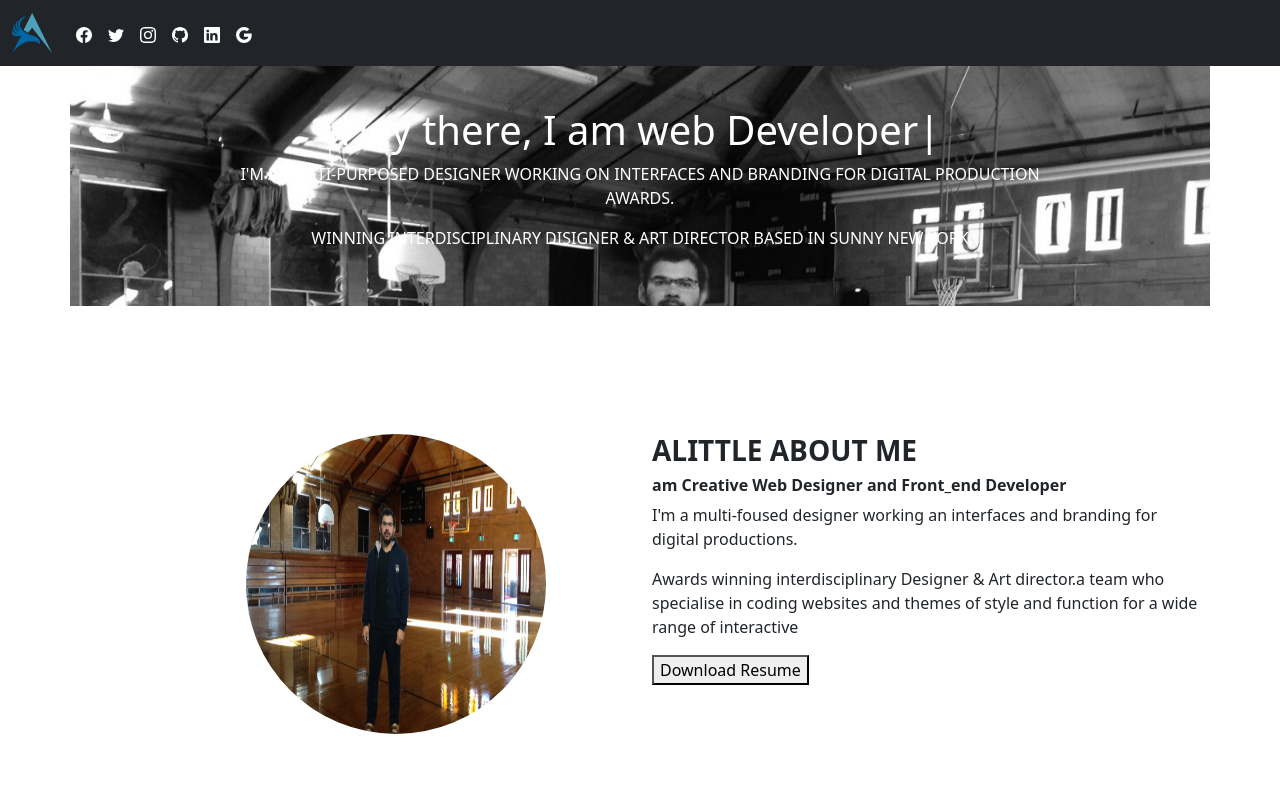
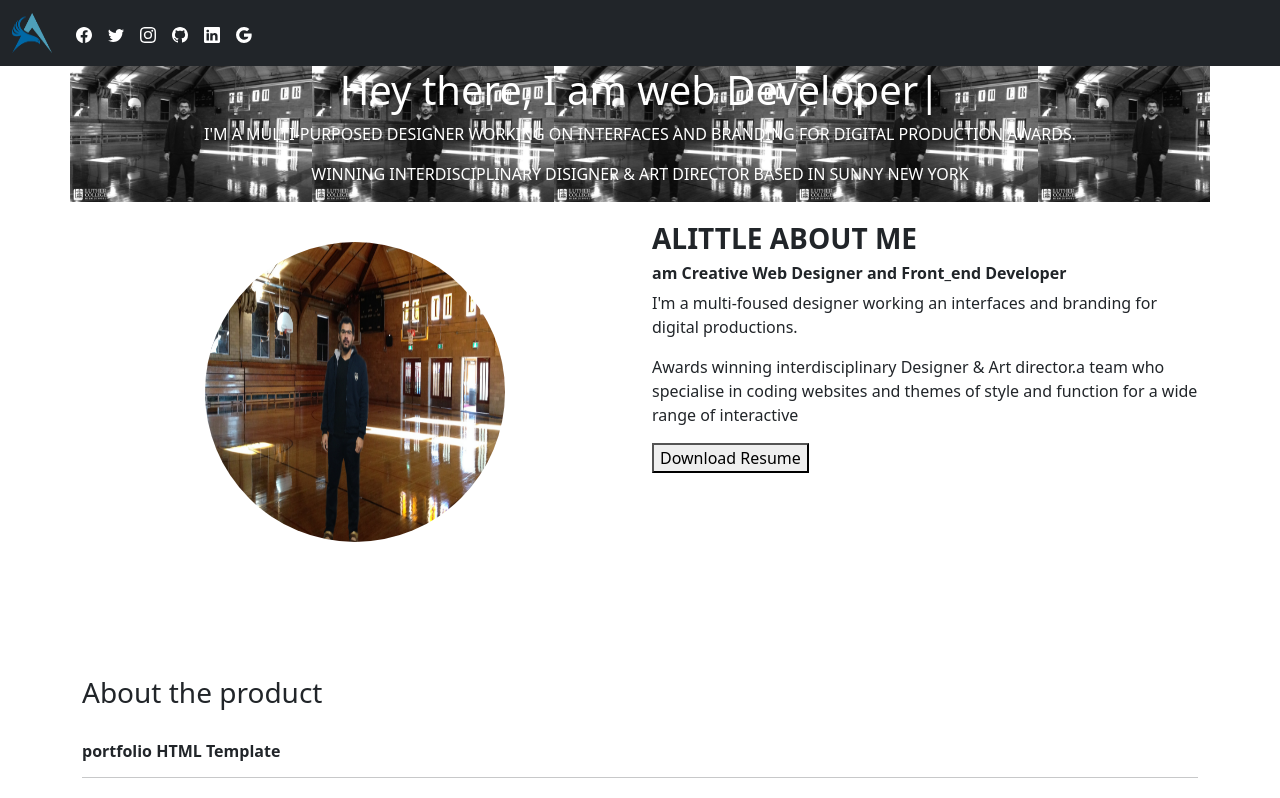
Before and after one commit to mwaraic/djangoAngular, an Angular app in the folder angular/: page /preview in a window 1280 px wide. Shown: the top 798 px of the page. Built offline with nearby package versions, Linux system fonts and the light colour scheme.

Commit message:
preview updated

```diff
--- a/angular/src/app/portfolio-page/portfolio-page.component.html
+++ b/angular/src/app/portfolio-page/portfolio-page.component.html
@@ -1,11 +1,11 @@
-<div class="container" style=" background-image:url('assets/background.png');filter: grayscale(100%);">
-  <div class="container" style="margin: auto;
-  width: 80%;
-padding: 40px;">
+<div class="container" style=" background-image:url('assets/background.png'); filter: grayscale(100%); background-size:contain;">
+  <div class ="row">
+  <div class="col">
 <h1 style="text-align:center; color:white">Hey there, I am web Developer|</h1>
 <p style="text-align:center; color:white">I'M A MULTI-PURPOSED DESIGNER WORKING ON INTERFACES AND BRANDING FOR DIGITAL PRODUCTION AWARDS.</p>
 <p style="text-align:center; color:white">WINNING INTERDISCIPLINARY DISIGNER & ART DIRECTOR BASED IN SUNNY NEW YORK</p>
 
+</div>
 </div>
 </div>
 
@@ -13,26 +13,22 @@ padding: 40px;">
 
 
 
-<div class="container" style="margin-top: 10%;">
+<div class="container" style="margin-top: 20px; margin-bottom: 20px">
 
   <div class="row">
-  <div class="col-lg-6">
+  <div class="col">
     <img src="assets/background.png" alt="" style="border-radius: 50%;
-    width: 300px; height: 300px ;
-    margin-left: 30%;
+    width: 300px; height: 300px; display: block;
+margin: 20px auto;
      ">
 
   </div>
-  <div class="col-lg-6">
+  <div class="col">
    <H3> <strong>ALITTLE ABOUT ME</strong> </H3>
    <h6><strong> am Creative Web Designer and Front_end Developer</strong></h6>
    <p>I'm a multi-foused designer working an interfaces and branding for digital productions.</p>
    <p>Awards winning interdisciplinary Designer & Art director.a team who specialise in coding websites and themes of style and function for a wide range of interactive</p>
   <button>Download Resume</button>
-
-<!--
-</div>
-  </div>   -->
 </div>
 
 
```
